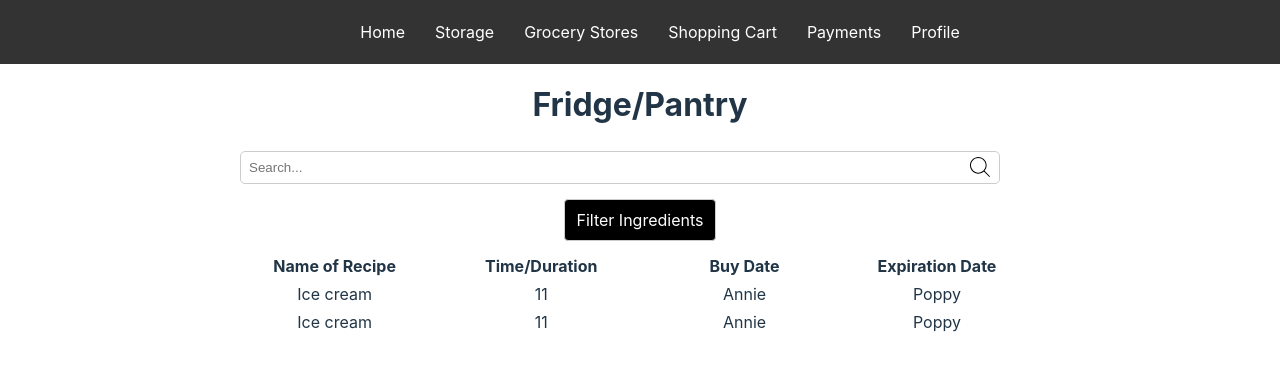
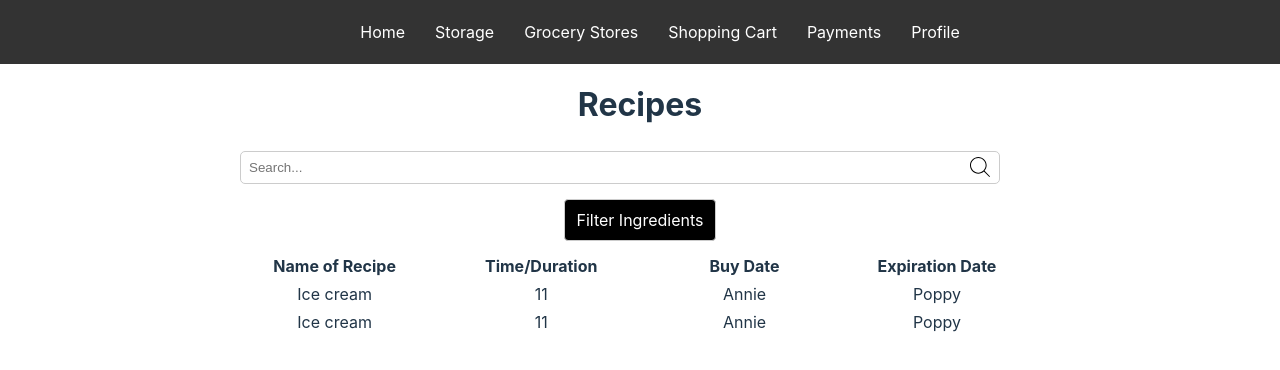
Before and after one commit to amandayu255/CSC365, a React (Vite) app: page /home in a window 1280 px wide. Shown: the top 370 px of the page. Built offline with nearby package versions, Linux system fonts and the light colour scheme.

Commit message:
updated header

```diff
--- a/src/components/home/Home.jsx
+++ b/src/components/home/Home.jsx
@@ -18,7 +18,7 @@ const Home = () => {
   return (
     <div className="home-container">
       <header>
-        <h1>Fridge/Pantry</h1>
+        <h1>Recipes</h1>
       </header>
 
       <SearchBar onSearch={handleSearch} />
```
